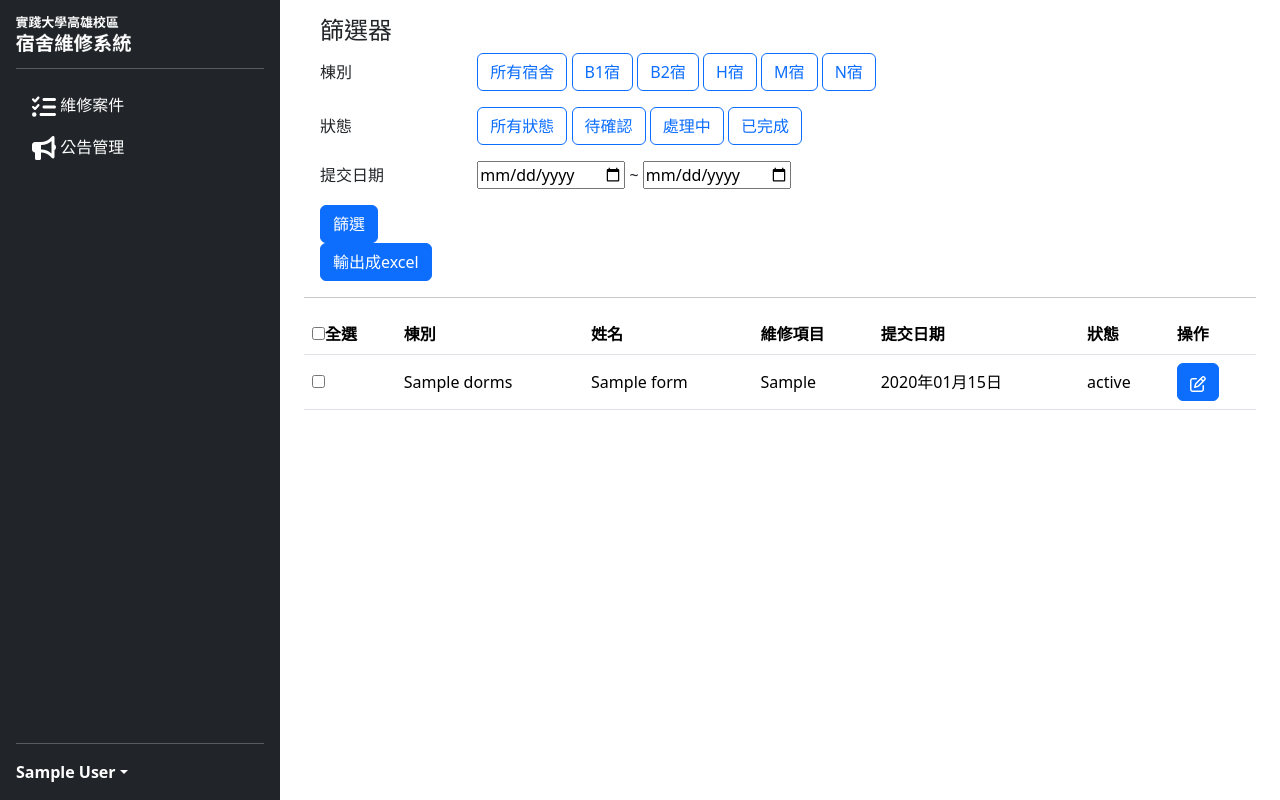
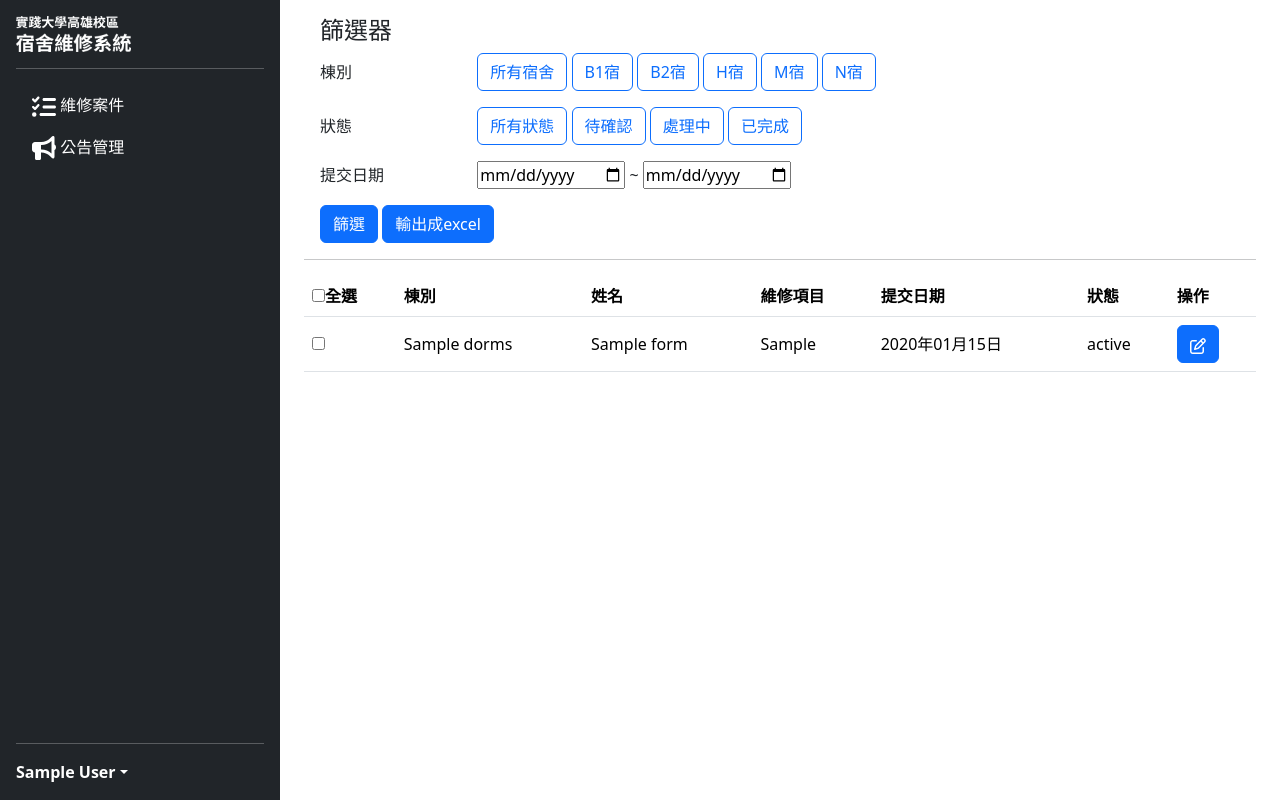
Before and after one commit to Ben-css/web_flask, a Flask app: page /manager/page in a window 1280 px wide. Run offline with Flask 3, Linux system fonts and the light colour scheme; the visitor is signed in with stand-in values (Sample User, id 1); a database or web service that is not in the repository returns one stand-in record (values such as "Sample title"); some libraries are stand-ins or nearby versions.

Commit message:
修正buuton位置

```diff
--- a/templates/manager_page.html
+++ b/templates/manager_page.html
@@ -75,10 +75,10 @@
                     </div>
                 </div>
                 <button type="submit" class="btn btn-primary">篩選</button>
+                <button id="export-button" class="btn btn-primary float-right" type="button">輸出成excel</button>
                 <!-- <button type="reset" class="btn btn-secondary">重置</button> -->
             </form>
             <!-- <form action="excel_export" id="exportExcelButton" method="post"> -->
-                <button id="export-button" class="btn btn-primary" type="submit">輸出成excel</button>
             <!-- </form> -->
         </div>
         <hr>
```
